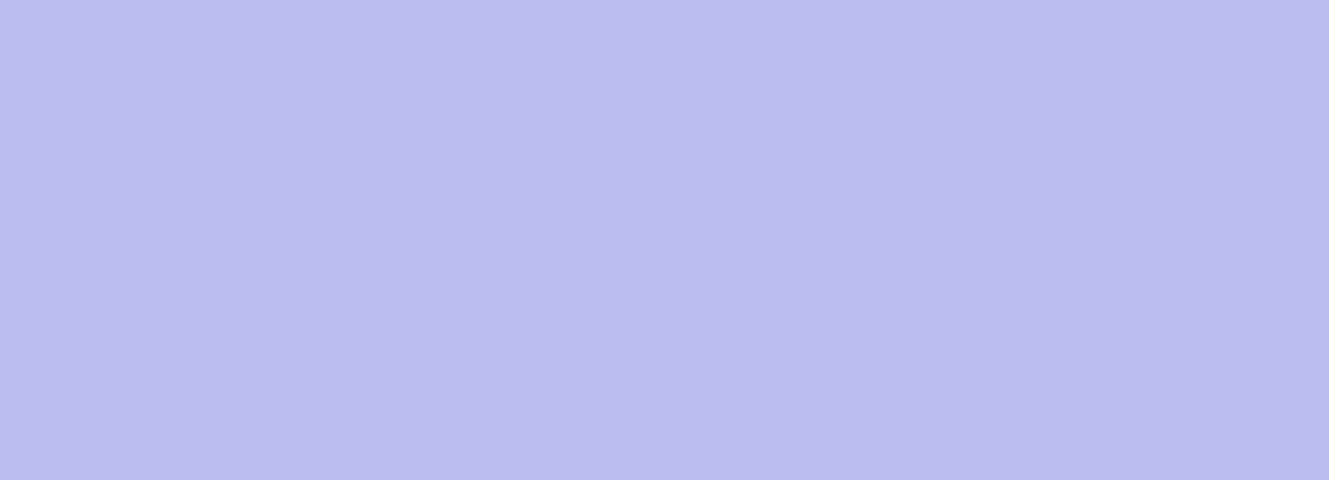
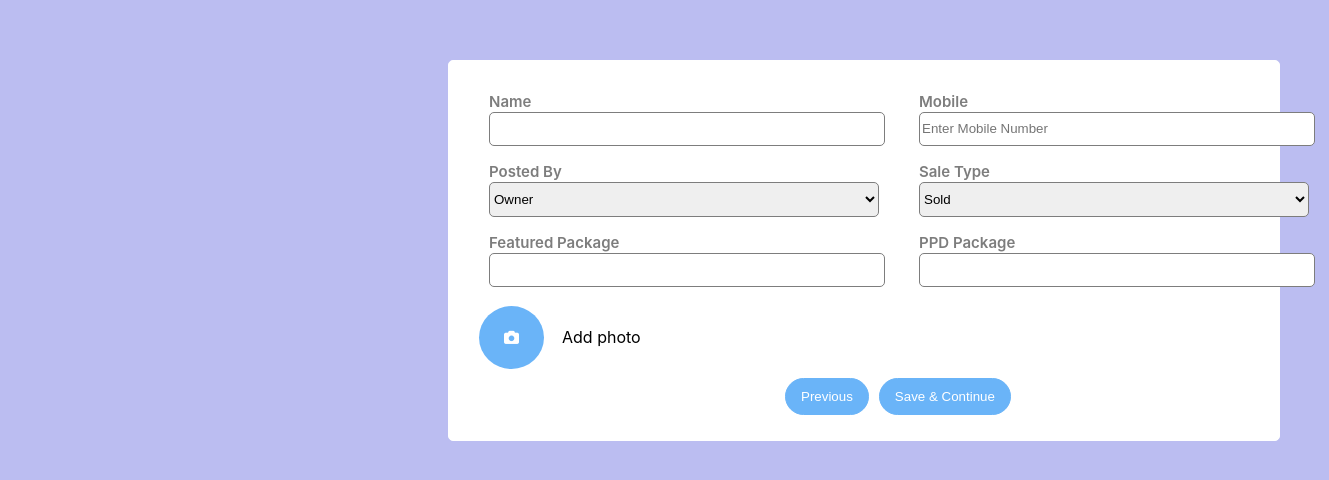
Before and after one commit to Aakash1049/Real_Estate_catalog_frontend, a React (Create React App) app in the folder real_estate_frontend/: page /generalInfo in a window 1280 px wide. Before the commit this address had no page. Shown: the part 158-638 px from the top of the page, 1329 px wide, since content can reach past the window. Built offline with nearby package versions, Linux system fonts and the light colour scheme.

Commit message:
general info anf location infor added

```diff
--- a/real_estate_frontend/public/index.html
+++ b/real_estate_frontend/public/index.html
@@ -9,6 +9,8 @@
       name="description"
       content="Web site created using create-react-app"
     />
+
+    <script src="https://kit.fontawesome.com/4694cf44f9.js" crossorigin="anonymous"></script>
     <link rel="apple-touch-icon" href="%PUBLIC_URL%/logo192.png" />
     <!--
       manifest.json provides metadata used when your web app is installed on a
--- a/real_estate_frontend/src/App.js
+++ b/real_estate_frontend/src/App.js
@@ -4,6 +4,8 @@ import Signup from './Component/Signup/Signup';
 import { BrowserRouter, Routes, Route } from "react-router-dom";
 import Signin from './Component/Signin/Signin';
 import SideBar from './Component/Dashboard/SideBar';
+import GeneralInfo from './Component/General Info/generalInfo';
+import LocationInfo from './Component/locationInfo/locationInfo';
 
 function App() {
   return (
@@ -13,6 +15,9 @@ function App() {
         <Route path='/' element={<Signin/>}/>
         <Route path='/Signup' element={<Signup/>}/>
         <Route path='/d' element={<SideBar/>}/>
+        <Route path='/generalInfo' element={<GeneralInfo/>}/>
+        <Route path='/locationInfo' element={<LocationInfo/>}/>
+
       </Routes>
       </BrowserRouter>
 
--- /dev/null
+++ b/real_estate_frontend/src/Component/General Info/generalInfo.css
@@ -0,0 +1,60 @@
+.generalInfo{
+    margin-top: 17%;
+    margin-left: 35%;
+    border: 1px solid white;
+    max-width: fit-content;
+    background-color: white;
+    padding: 20px 20px;
+    border-radius: 5px;
+    text-align: start;
+}
+.generalInfo div{
+    margin: 5px 10px;
+}
+.generalInfo label{
+    font-weight: 600;
+    font-size: 15px;
+    line-height: 20px;
+    text-align: start;
+    color: #7D7D7D;
+}
+.generalInfo input, .generalInfo select, .generalInfo option{
+    width: 95%;
+    border:1px solid #7D7D7D;
+    border-radius: 5px;
+    height: 30px;
+}
+.generalInfo #postedBy{
+    height: 35px;
+}
+.generalInfo .a{
+    display: grid;
+    grid-template-columns: 430px 430px
+}
+.generalInfo input[type="file"]{
+    display: none;
+    max-width: 15%;
+    border-radius: 100%;
+}
+.generalInfo #photo-label{
+  cursor: pointer;
+  padding: 22px 25px;
+  color: #fff;
+  background:#6AB4F8;
+  border-radius: 50%;
+}
+.generalInfo .photo{
+    margin-top: 35px;
+}
+.generalInfo button{
+    background-color:#6AB4F8;
+    padding: 10px 15px;
+    border:1px solid #6AB4F8;
+    border-radius: 25px;
+    color: white;
+    margin-right: 10px;
+    margin-top: 25px;
+}
+.generalInfo .buttons{
+    margin-left: 40%;
+}
--- /dev/null
+++ b/real_estate_frontend/src/Component/General Info/generalInfo.jsx
@@ -0,0 +1,65 @@
+import React from 'react'
+import "./generalInfo.css"
+const GeneralInfo = () => {
+    return (
+        <>
+            <form className='generalInfo'>
+                <div className='a'>
+                    <div>
+                        <label htmlFor="name">Name</label>
+                        <br />
+                        <input type="text" id="name" /> <br />
+                    </div>
+                    <div>
+                    <label htmlFor="mobile">Mobile</label>
+                    <br />
+                    <input type="number" id="mobile" placeholder='Enter Mobile Number'/> <br />
+                    </div>
+                </div>
+                <div className='a'>
+                    <div>
+                    <label htmlFor="postedBy">Posted By</label>
+                    <br />
+                    <select id="postedBy">
+                        <option value="Owner">Owner</option>
+                        <option value="Agent">Agent</option>
+                    </select> <br />
+                    </div>
+                    <div>
+                    <label htmlFor="saleType">Sale Type</label>
+                    <br />
+                    <select id="postedBy">
+                        <option value="sold">Sold</option>
+                        <option value="unsold">unsold</option>
+                    </select> <br />
+                    </div>
+
+                </div>
+                <div className='a'>
+                    <div>
+                    <label htmlFor="featuredPackage">Featured Package</label>
+                    <br />
+                    <input type="text" id="featuredPackage" /> <br />
+                    </div>
+                    <div>
+                    <label htmlFor="PPDPackage">PPD Package</label>
+                    <br />
+                    <input type="text" id="PPDPackage" />
+                    </div>
+                </div>
+                <div className='photo'>
+                <input type="file" id='photo'/>
+                <label id="photo-label" htmlFor="photo"><i class="fa-solid fa-camera"></i></label>
+                &nbsp;  &nbsp; Add photo
+                </div>
+            <div className="buttons">
+
+            <button>Previous</button>
+            <button>Save & Continue</button>
+            </div>
+            </form>
+        </>
+    )
+}
+
+export default GeneralInfo
--- /dev/null
+++ b/real_estate_frontend/src/Component/locationInfo/locationInfo.css
@@ -0,0 +1,46 @@
+.locationInfo{
+    margin-top: 17%;
+    margin-left: 35%;
+    border: 1px solid white;
+    max-width: fit-content;
+    background-color: white;
+    padding: 20px 20px;
+    border-radius: 5px;
+    text-align: start;
+}
+.locationInfo div{
+    margin: 5px 10px;
+}
+.locationInfo label{
+    font-weight: 600;
+    font-size: 15px;
+    line-height: 20px;
+    text-align: start;
+    color: #7D7D7D;
+}
+.locationInfo input{
+    width: 95%;
+    border:1px solid #7D7D7D;
+    border-radius: 5px;
+    height: 30px;
+}
+/* .locationInfo #postedBy{
+    height: 35px;
+} */
+.locationInfo .a{
+    display: grid;
+    grid-template-columns: 430px 430px
+}
+
+.locationInfo button{
+    background-color:#6AB4F8;
+    padding: 10px 15px;
+    border:1px solid #6AB4F8;
+    border-radius: 25px;
+    color: white;
+    margin-right: 10px;
+    margin-top: 25px;
+}
+.locationInfo .buttons{
+    margin-left: 40%;
+}
--- /dev/null
+++ b/real_estate_frontend/src/Component/locationInfo/locationInfo.jsx
@@ -0,0 +1,68 @@
+import React from 'react'
+import "./locationInfo.css"
+const LocationInfo = () => {
+    return (
+        <>
+
+            <form className='locationInfo'>
+                <div className='a'>
+                    <div>
+                        <label htmlFor="email">Email</label>
+                        <br />
+                        <input type="email" id="email" /> <br />
+                    </div>
+                    <div>
+                        <label htmlFor="city">City</label>
+                        <br />
+                        <input type="text" id="city" placeholder='Enter your city' /> <br />
+                    </div>
+                </div>
+                <div className='a'>
+                    <div>
+                        <label htmlFor="area">Area</label>
+                        <br />
+                        <input type="text" id="area" /> <br />
+                    </div>
+                    <div>
+                        <label htmlFor="pincode">Pincode</label>
+                        <br />
+                        <input type="number" id="city" placeholder='Enter your Pincode' /> <br />
+                    </div>
+
+                </div>
+                <div className='a'>
+                    <div>
+                        <label htmlFor="address">Address</label>
+                        <br />
+                        <input type="text" id="address" /> <br />
+                    </div>
+                    <div>
+                        <label htmlFor="landmark">Landmark</label>
+                        <br />
+                        <input type="text" id="landmark" />
+                    </div>
+                </div>
+                <div className='a'>
+                    <div>
+                        <label htmlFor="lattitude">lattitude</label>
+                        <br />
+                        <input type="number" id="lattitude" /> <br />
+                    </div>
+                    <div>
+                        <label htmlFor="longitude">longitude</label>
+                        <br />
+                        <input type="number" id="longitude" />
+                    </div>
+                </div>
+                <div className="buttons">
+
+                <button>Previous</button>
+                <button>Add Property</button>
+                </div>
+
+            </form>
+        </>
+    )
+}
+
+export default LocationInfo
```
